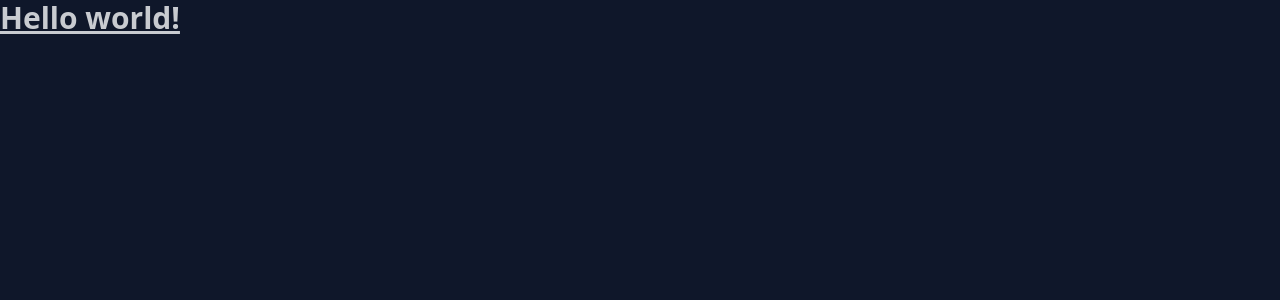
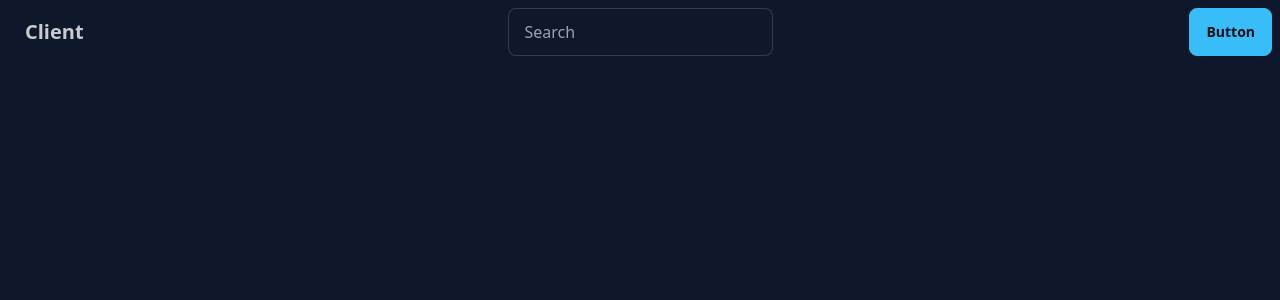
Before and after one commit to Saidur289/mini-project-with-postgresql, a React (Vite) app in the folder crud frontend/: page / in a window 1280 px wide. Shown: the top 300 px of the page. Built offline with nearby package versions, Linux system fonts and the light colour scheme.

Commit message:
create navbar components

```diff
--- a/crud frontend/src/App.jsx
+++ b/crud frontend/src/App.jsx
@@ -1,5 +1,6 @@
 
 import './App.css'
+import Navbar from './components/Navbar'
 
 function App() {
 
@@ -7,9 +8,7 @@
   return (
     <>
 
-       <h1 className="text-3xl font-bold underline">
-      Hello world!
-    </h1>
+     <Navbar/>
     </>
   )
 }
--- /dev/null
+++ b/crud frontend/src/components/Navbar.jsx
@@ -0,0 +1,27 @@
+const Navbar = () => {
+  return (
+    <>
+      <div className="navbar bg-base-100">
+        <div className="navbar-start">
+          <div className="dropdown">
+            <div tabIndex={0} role="button" className="btn btn-ghost lg:hidden">
+
+            </div>
+
+          </div>
+          <a className="btn btn-ghost text-xl">Client</a>
+        </div>
+        <div className="navbar-center">
+          <div className="form-control">
+      <input type="text" placeholder="Search" className="input input-bordered w-48 md:w-auto" />
+    </div>
+        </div>
+        <div className="navbar-end">
+          <a className="btn btn-primary">Button</a>
+        </div>
+      </div>
+    </>
+  );
+};
+
+export default Navbar;
```
